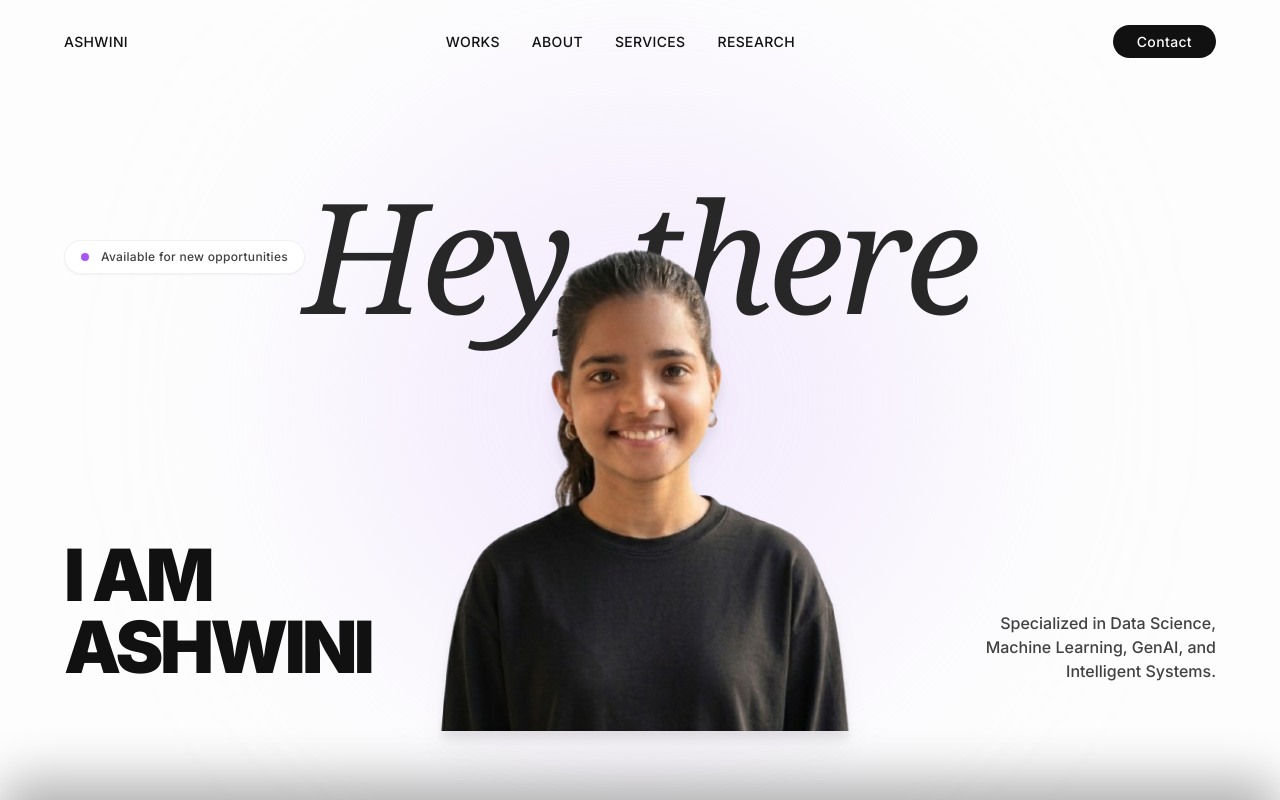
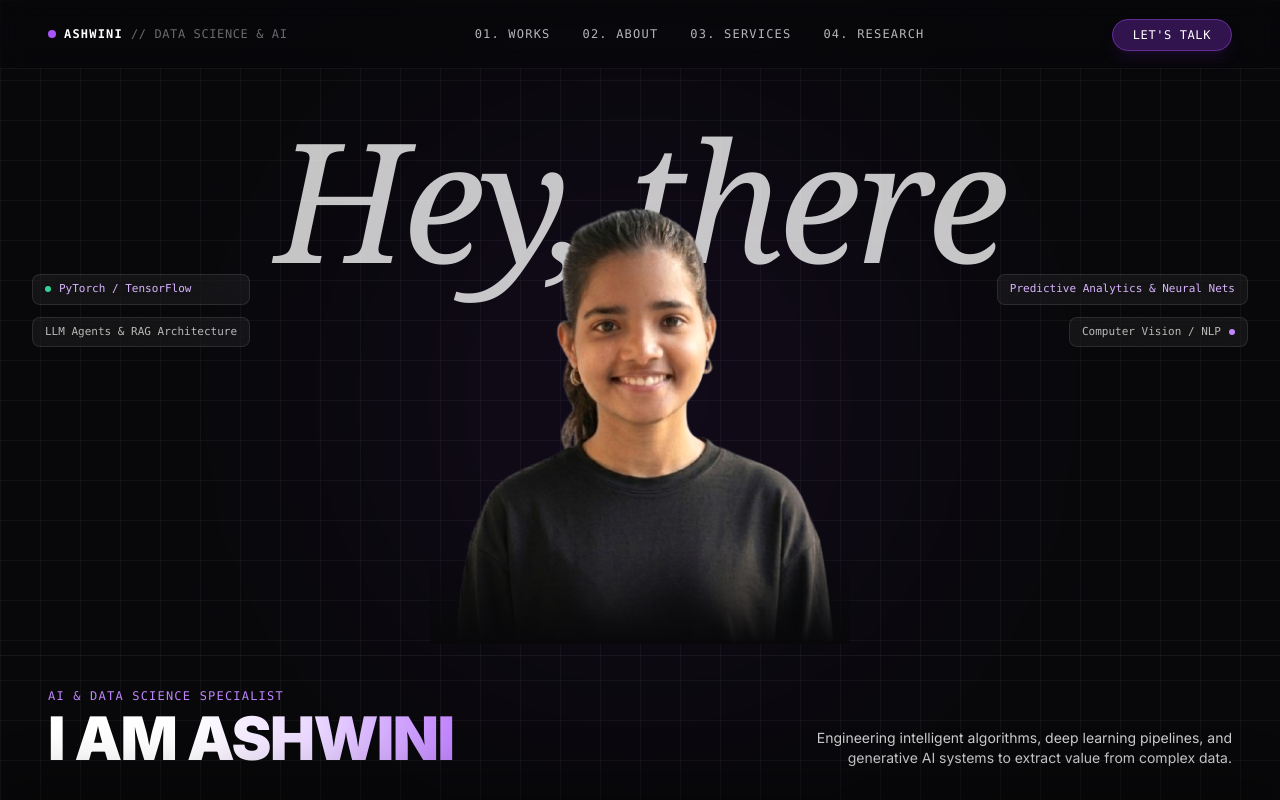
Before and after one commit to kaali7/Portfolio, a Next.js app: page / in a window 1280 px wide. Shown: the top 800 px of the page. Built offline with nearby package versions, Linux system fonts and the light colour scheme.

Commit message:
feat(ui): redesign hero section with dark AI/Data Science theme and high contrast text

```diff
--- a/app/globals.css
+++ b/app/globals.css
@@ -3,8 +3,8 @@
 @tailwind utilities;
 
 :root {
-  --background: #FDFDFD;
-  --foreground: #111111;
+  --background: #08080A;
+  --foreground: #F3F4F6;
 }
 
 body {
@@ -13,3 +13,11 @@ body {
   overflow-x: hidden;
   -webkit-font-smoothing: antialiased;
 }
+
+/* Background Tech Grid */
+.bg-grid-pattern {
+  background-size: 40px 40px;
+  background-image:
+    linear-gradient(to right, rgba(255, 255, 255, 0.04) 1px, transparent 1px),
+    linear-gradient(to bottom, rgba(255, 255, 255, 0.04) 1px, transparent 1px);
+}
--- a/components/Hero.tsx
+++ b/components/Hero.tsx
@@ -7,106 +7,156 @@ export function Hero() {
   const name = "ASHWINI";
 
   return (
-    <section className="relative w-full h-[100dvh] flex flex-col justify-center overflow-hidden bg-background">
+    <section className="relative w-full h-[100dvh] flex flex-col justify-between overflow-hidden bg-[#08080A] text-[#F3F4F6]">
 
-      {/* Navigation */}
-      <nav className="absolute top-8 left-0 right-0 px-8 lg:px-16 flex justify-between items-center text-sm font-medium tracking-wide z-50 text-foreground">
-        <motion.div initial={{ opacity: 0, y: -10 }} animate={{ opacity: 1, y: 0 }} transition={{ duration: 0.8, delay: 0.1 }}>
-          ASHWINI
+      {/* Background Tech Grid & Purple Glow */}
+      <div className="absolute inset-0 bg-grid-pattern pointer-events-none z-0" />
+
+      <div className="absolute inset-0 flex items-center justify-center pointer-events-none z-0">
+        <motion.div
+          initial={{ opacity: 0, scale: 0.8 }}
+          animate={{ opacity: 0.5, scale: 1 }}
+          transition={{ duration: 2, ease: "easeOut" }}
+          className="w-[500px] h-[500px] bg-purple-600/20 rounded-full blur-[140px]"
+        />
+      </div>
+
+      {/* Top Navigation */}
+      <nav className="relative z-30 px-6 lg:px-12 py-6 flex justify-between items-center text-sm font-medium tracking-wide border-b border-white/5 bg-[#08080A]/60 backdrop-blur-md">
+        <motion.div
+          initial={{ opacity: 0, y: -10 }}
+          animate={{ opacity: 1, y: 0 }}
+          transition={{ duration: 0.6, delay: 0.1 }}
+          className="flex items-center gap-2 font-mono text-xs tracking-wider"
+        >
+          <span className="w-2 h-2 rounded-full bg-purple-500 animate-pulse" />
+          <span className="text-white font-bold tracking-widest uppercase">ASHWINI</span>
+          <span className="text-white/40">// DATA SCIENCE & AI</span>
         </motion.div>
+
         <motion.div
-          initial={{ opacity: 0, y: -10 }} animate={{ opacity: 1, y: 0 }} transition={{ duration: 0.8, delay: 0.2 }}
-          className="hidden md:flex gap-8"
+          initial={{ opacity: 0, y: -10 }}
+          animate={{ opacity: 1, y: 0 }}
+          transition={{ duration: 0.6, delay: 0.2 }}
+          className="hidden md:flex gap-8 text-xs font-mono tracking-widest text-white/70"
         >
-          <a href="#work" className="hover:text-purple transition-colors">WORKS</a>
-          <a href="#about" className="hover:text-purple transition-colors">ABOUT</a>
-          <a href="#services" className="hover:text-purple transition-colors">SERVICES</a>
-          <a href="#research" className="hover:text-purple transition-colors">RESEARCH</a>
+          <a href="#work" className="hover:text-purple-400 transition-colors">01. WORKS</a>
+          <a href="#about" className="hover:text-purple-400 transition-colors">02. ABOUT</a>
+          <a href="#services" className="hover:text-purple-400 transition-colors">03. SERVICES</a>
+          <a href="#research" className="hover:text-purple-400 transition-colors">04. RESEARCH</a>
         </motion.div>
-        <motion.div initial={{ opacity: 0, y: -10 }} animate={{ opacity: 1, y: 0 }} transition={{ duration: 0.8, delay: 0.3 }}>
-          <a href="#contact" className="px-6 py-2 bg-foreground text-background rounded-full hover:bg-purple transition-colors">
-            Contact
+
+        <motion.div
+          initial={{ opacity: 0, y: -10 }}
+          animate={{ opacity: 1, y: 0 }}
+          transition={{ duration: 0.6, delay: 0.3 }}
+        >
+          <a
+            href="#contact"
+            className="px-5 py-2 text-xs font-mono tracking-wider text-white bg-purple-600/30 hover:bg-purple-600 border border-purple-500/40 rounded-full transition-all duration-300 shadow-lg shadow-purple-900/20"
+          >
+            LET'S TALK
           </a>
         </motion.div>
       </nav>
 
-      {/* Elegant Purple Background Glow */}
-      <div className="absolute inset-0 pointer-events-none overflow-hidden flex items-center justify-center">
-        <motion.div
-          initial={{ opacity: 0, scale: 0.8 }}
-          animate={{ opacity: 1, scale: 1 }}
-          transition={{ duration: 2, ease: "easeOut" }}
-          className="w-[600px] h-[600px] bg-purple-light/40 rounded-full blur-[120px] mix-blend-multiply"
-        />
-      </div>
+      {/* Main Content Area */}
+      <div className="relative z-10 w-full max-w-7xl mx-auto px-6 lg:px-12 flex-1 flex flex-col justify-center items-center my-auto">
 
-      {/* Main Content */}
-      <div className="relative z-10 w-full max-w-7xl mx-auto px-8 lg:px-16 flex flex-col items-center mt-12">
-
-        {/* Subtle Status Pill */}
-        <motion.div
-          initial={{ opacity: 0, scale: 0.9 }}
-          animate={{ opacity: 1, scale: 1 }}
-          transition={{ duration: 0.6, delay: 0.5 }}
-          className="absolute left-8 lg:left-16 top-[20%] flex items-center gap-3 bg-white shadow-sm border border-black/5 px-4 py-2 rounded-full text-xs font-medium tracking-wide text-foreground/80 z-20"
-        >
-          <div className="w-2 h-2 rounded-full bg-purple animate-pulse" />
-          Available for new opportunities
-        </motion.div>
-
-        {/* Big Editorial Typography - Behind Image */}
-        <div className="absolute top-[10%] w-full flex justify-center pointer-events-none z-0">
+        {/* Editorial Heading Behind Portrait */}
+        <div className="absolute top-[12%] md:top-[8%] w-full flex justify-center pointer-events-none z-0">
           <motion.h1
             initial={{ opacity: 0, y: 20 }}
-            animate={{ opacity: 1, y: 0 }}
-            transition={{ duration: 1, delay: 0.4 }}
-            className="text-[12vw] font-light italic tracking-tight text-foreground/90 leading-none"
+            animate={{ opacity: 0.85, y: 0 }}
+            transition={{ duration: 1, delay: 0.3 }}
+            className="text-[13vw] font-light italic tracking-tight text-white/90 leading-none select-none"
             style={{ fontFamily: "Georgia, serif" }}
           >
             Hey, there
           </motion.h1>
         </div>
 
-        {/* Centered Image */}
+        {/* Floating Data Science Badges (Left & Right) */}
         <motion.div
-          initial={{ opacity: 0, y: 40 }}
+          initial={{ opacity: 0, x: -30 }}
+          animate={{ opacity: 1, x: 0 }}
+          transition={{ duration: 0.8, delay: 0.6 }}
+          className="hidden lg:flex absolute left-8 top-[35%] flex-col gap-3 z-20"
+        >
+          <div className="px-3 py-1.5 rounded-lg bg-white/5 border border-white/10 backdrop-blur-md font-mono text-[11px] text-purple-300 flex items-center gap-2">
+            <span className="w-1.5 h-1.5 rounded-full bg-emerald-400" />
+            PyTorch / TensorFlow
+          </div>
+          <div className="px-3 py-1.5 rounded-lg bg-white/5 border border-white/10 backdrop-blur-md font-mono text-[11px] text-white/70">
+            LLM Agents & RAG Architecture
+          </div>
+        </motion.div>
+
+        <motion.div
+          initial={{ opacity: 0, x: 30 }}
+          animate={{ opacity: 1, x: 0 }}
+          transition={{ duration: 0.8, delay: 0.6 }}
+          className="hidden lg:flex absolute right-8 top-[35%] flex-col items-end gap-3 z-20"
+        >
+          <div className="px-3 py-1.5 rounded-lg bg-white/5 border border-white/10 backdrop-blur-md font-mono text-[11px] text-purple-300">
+            Predictive Analytics & Neural Nets
+          </div>
+          <div className="px-3 py-1.5 rounded-lg bg-white/5 border border-white/10 backdrop-blur-md font-mono text-[11px] text-white/70 flex items-center gap-2">
+            Computer Vision / NLP
+            <span className="w-1.5 h-1.5 rounded-full bg-purple-400 animate-pulse" />
+          </div>
+        </motion.div>
+
+        {/* Centered Image with Gradient Fade at Bottom */}
+        <motion.div
+          initial={{ opacity: 0, y: 30 }}
           animate={{ opacity: 1, y: 0 }}
-          transition={{ duration: 1.2, ease: [0.16, 1, 0.3, 1], delay: 0.2 }}
-          className="relative w-64 h-80 md:w-96 md:h-[450px] lg:w-[450px] lg:h-[550px] z-10 mt-8 md:mt-16"
+          transition={{ duration: 1.1, ease: [0.16, 1, 0.3, 1], delay: 0.2 }}
+          className="relative w-64 h-80 md:w-96 md:h-[440px] lg:w-[420px] lg:h-[500px] z-10 mt-12 md:mt-16"
         >
           <Image
             src="/me.png"
             alt="Ashwini Portrait"
             fill
-            className="object-cover object-top drop-shadow-xl"
+            className="object-cover object-top filter brightness-105 contrast-105"
             priority
           />
+          {/* Bottom fade mask to blend portrait smoothly into the dark background */}
+          <div className="absolute inset-x-0 bottom-0 h-24 bg-gradient-to-t from-[#08080A] to-transparent pointer-events-none" />
         </motion.div>
 
-        {/* Bottom Typography & Info */}
-        <div className="absolute bottom-12 left-8 right-8 lg:left-16 lg:right-16 flex flex-col md:flex-row justify-between items-end z-20">
-          <motion.div
-            initial={{ opacity: 0, x: -20 }}
-            animate={{ opacity: 1, x: 0 }}
-            transition={{ duration: 0.8, delay: 0.6 }}
-            className="text-4xl md:text-6xl lg:text-7xl font-black uppercase tracking-tighter leading-[0.9]"
-          >
-            I AM <br /> {name}
-          </motion.div>
+      </div>
 
-          <motion.div
-            initial={{ opacity: 0, x: 20 }}
-            animate={{ opacity: 1, x: 0 }}
-            transition={{ duration: 0.8, delay: 0.7 }}
-            className="mt-6 md:mt-0 max-w-xs text-sm md:text-base font-medium text-right text-foreground/80 leading-relaxed"
-          >
-            Specialized in Data Science, <br />
-            Machine Learning, GenAI, and <br />
-            Intelligent Systems.
-          </motion.div>
-        </div>
+      {/* Bottom Bar / Name & Headline */}
+      <div className="relative z-20 px-6 lg:px-12 py-8 w-full max-w-7xl mx-auto flex flex-col md:flex-row justify-between items-end gap-6 border-t border-white/5">
+
+        {/* Bright White High Contrast Name */}
+        <motion.div
+          initial={{ opacity: 0, y: 20 }}
+          animate={{ opacity: 1, y: 0 }}
+          transition={{ duration: 0.8, delay: 0.5 }}
+          className="flex flex-col"
+        >
+          <div className="font-mono text-xs text-purple-400 tracking-widest uppercase mb-1 flex items-center gap-2">
+            <span>AI & DATA SCIENCE SPECIALIST</span>
+          </div>
+          <h2 className="text-4xl md:text-6xl font-black text-white tracking-tight uppercase">
+            I AM <span className="text-transparent bg-clip-text bg-gradient-to-r from-white via-purple-200 to-purple-400">{name}</span>
+          </h2>
+        </motion.div>
+
+        {/* Specialized Description */}
+        <motion.p
+          initial={{ opacity: 0, y: 20 }}
+          animate={{ opacity: 1, y: 0 }}
+          transition={{ duration: 0.8, delay: 0.6 }}
+          className="max-w-md text-xs md:text-sm font-normal text-white/80 leading-relaxed md:text-right"
+        >
+          Engineering intelligent algorithms, deep learning pipelines, and generative AI systems to extract value from complex data.
+        </motion.p>
 
       </div>
+
     </section>
   );
 }
```
Also changed, not shown: doc/current.md (+1 -1 lines).
